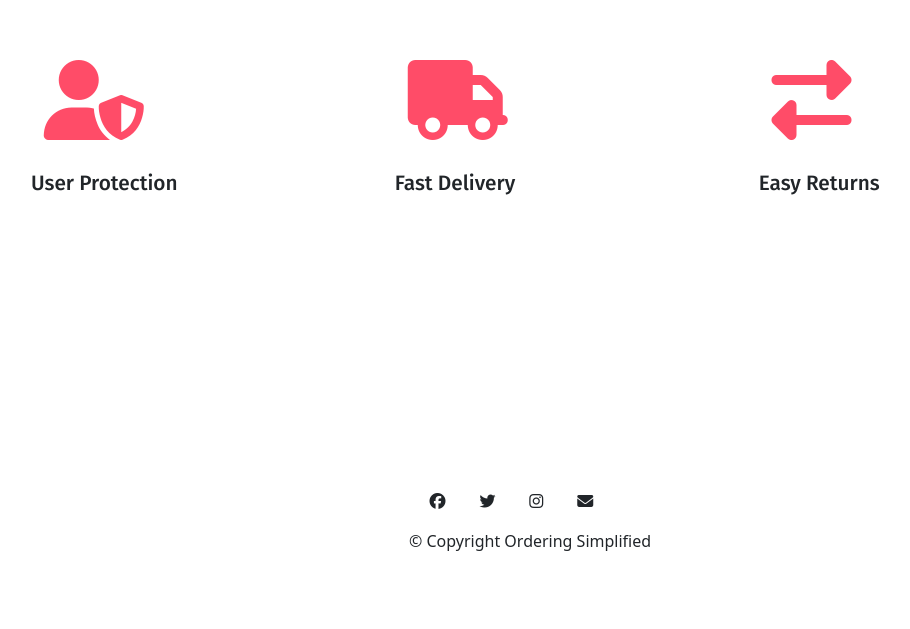
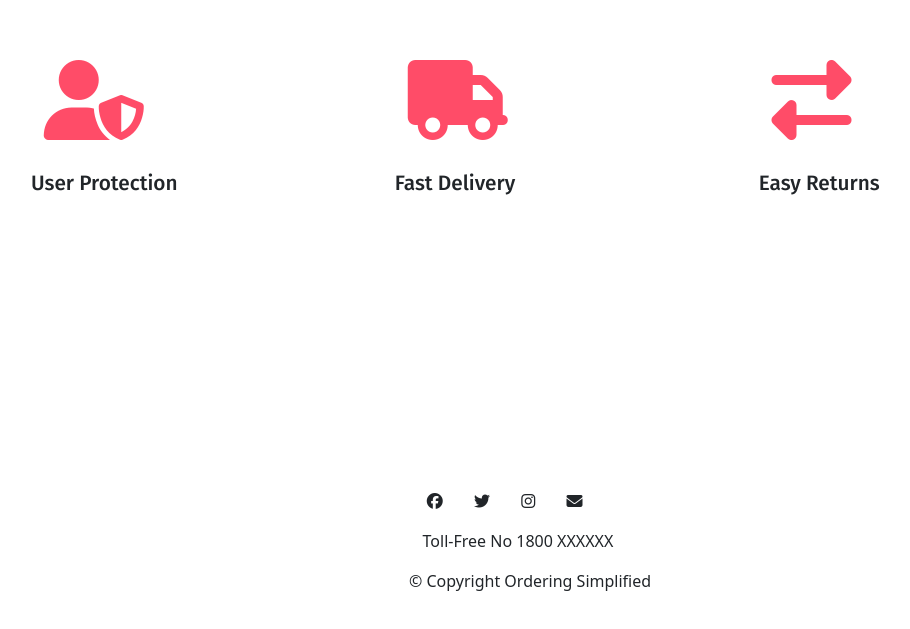
Before and after one commit to P-G8911/Ecommerce-Website, a React (Create React App) app: page /home in a window 1280 px wide. Shown: the part 691-1320 px from the top of the page, without its empty margins (179-1089 px from the left). Built offline with nearby package versions, Linux system fonts and the light colour scheme.

Commit message:
footer updated

```diff
--- a/src/index.css
+++ b/src/index.css
@@ -102,9 +102,17 @@ padding-left: 0.6rem;
 
 .footer-icons {
   margin: 3% 2%;
-  padding-left: 1%;
+  padding-left: 0.6%;
 }
 
-#copyright{
+.footer-icons :hover{
+  color: #ff4c68;
+}
+
+#toll{
+  padding-left: 2%;
+}
+
+/* #copyright{
   padding-right: 20%;
-}
+} */
--- a/src/pages/Home.js
+++ b/src/pages/Home.js
@@ -13,7 +13,7 @@ export default class Home extends Component {
           <Carousel.Item>
             <img
               className="d-block w-100"
-              src="/assets/carousel6.png"
+              src="/assets/My Post.png"
               alt="First slide"
             />
           </Carousel.Item>
@@ -21,7 +21,7 @@ export default class Home extends Component {
           <Carousel.Item>
             <img
               className="d-block w-100"
-              src="/assets/carousel5.png"
+              src="/assets/carousel6.png"
               alt="Second slide"
             />
           </Carousel.Item>
@@ -62,7 +62,8 @@ export default class Home extends Component {
             <i className="footer-icons fa-brands fa-twitter"></i>
             <i className="footer-icons fa-brands fa-instagram"></i>
             <i className="footer-icons fa-solid fa-envelope"></i>
-            <p id = 'copyright'>© Copyright Ordering Simplified</p>
+            <p id = 'toll'>Toll-Free No 1800 XXXXXX</p>
+            <p>© Copyright Ordering Simplified</p>
           </div>
         </footer>
       </>
```
